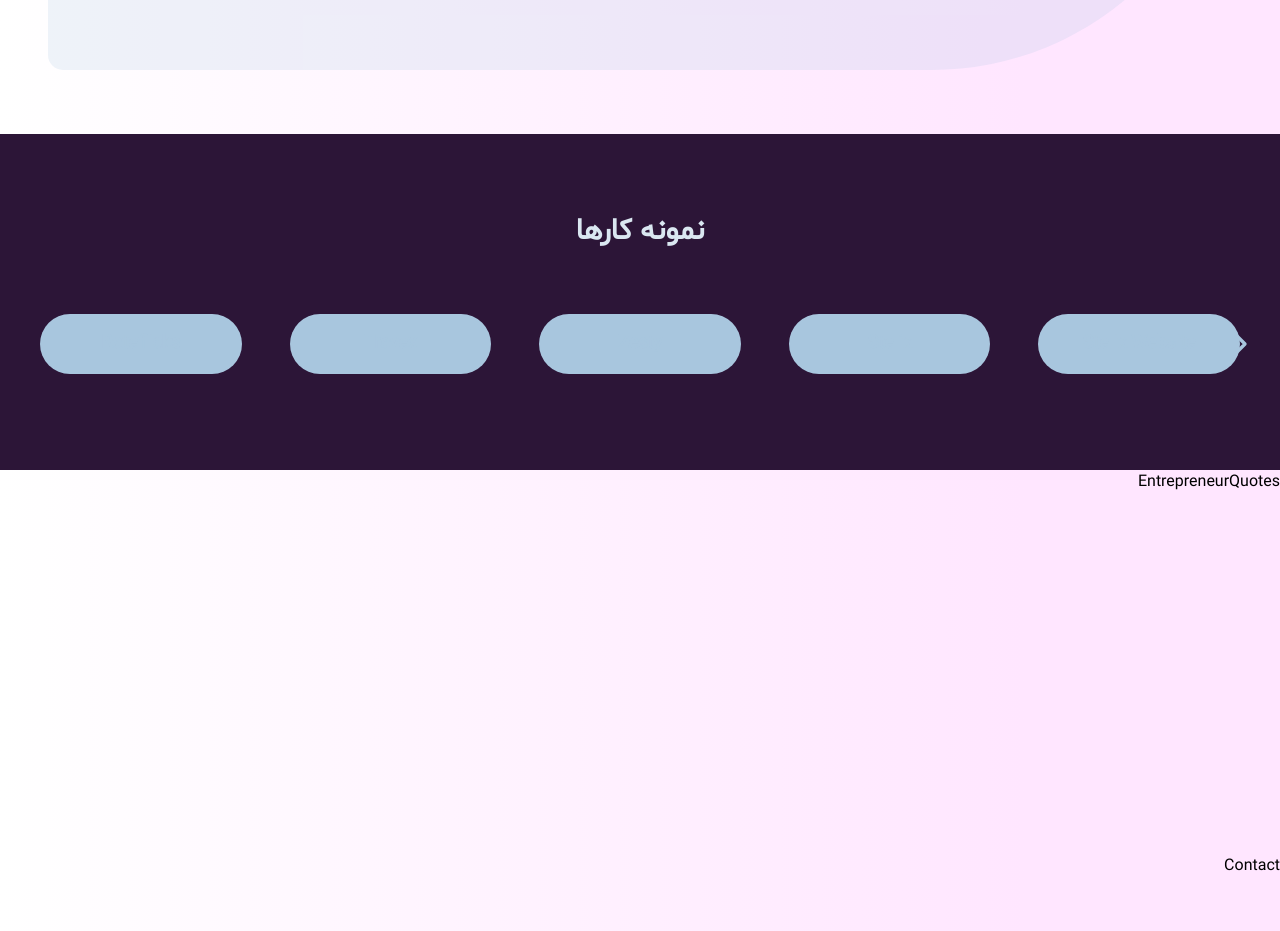
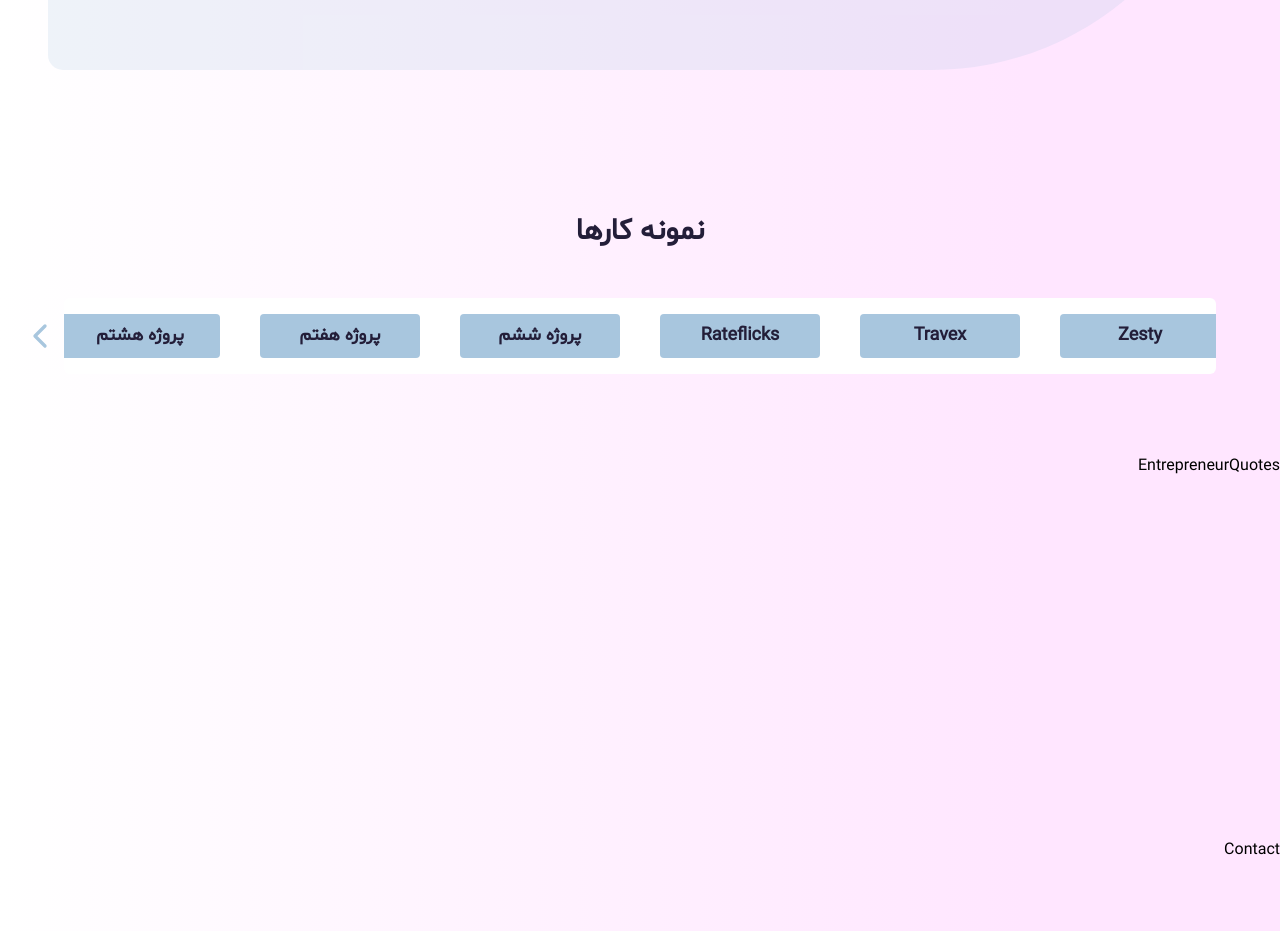
Before and after one commit to MatinT-SA/My-Personal-Website, a Next.js app: page / in a window 1280 px wide. Shown: the part 2100-3031 px from the top of the page. Built offline with nearby package versions, Linux system fonts and the light colour scheme.

Commit message:
making our project names visible as button names for projects section

```diff
--- a/app/components/projects/WistiaVideo.js
+++ b/app/components/projects/WistiaVideo.js
@@ -1,7 +1,7 @@
 import React from "react";
 
 const WistiaVideo = ({ wistiaId }) => (
-  <div className="w-full max-w-[80%] mx-auto mt-8">
+  <div className="w-full">
     <div
       className="wistia_responsive_padding"
       style={{ padding: "47.92% 0 0 0", position: "relative" }}
--- a/app/sections/Projects.js
+++ b/app/sections/Projects.js
@@ -1,7 +1,8 @@
 "use client";
 
 import { useState } from "react";
-import { motion } from "framer-motion";
+import { motion, AnimatePresence } from "framer-motion";
+import Script from "next/script";
 import WistiaVideo from "../components/projects/WistiaVideo";
 
 const PROJECTS = [
@@ -10,35 +11,35 @@ const PROJECTS = [
     name: "Stelix Website",
     description:
       "اولین پروژه ام با Next.js در کنار React و Tailwindcss که در اصل سایت مشتری پروژه قبلی ما یعنی Stelix هست. این وبسایت کاملا ریسپانسیو و مبتنی بر اصول حرفه ای کد نوشته شده که برای سیستم رزرو سوئیت در هتل میباشد.",
-    wistiaId: "tp8e04tq2i",
+    wistiaId: "placeholder-id-1",
   },
   {
     id: "stelix",
     name: "Stelix",
     description:
       "یک پروژه فول استک با استفاده از React، Vite، React Query، Supabase و بسیاری تکنولوژی‌ دیگر. یک سیستم پذیرش هتل که شامل احراز هویت، مدیریت رزروها، عملیات CRUD، فرم‌های پیشرفته و داشبورد تحلیلی می‌باشد.",
-    wistiaId: "ei6wx8l1ph",
+    wistiaId: "placeholder-id-2",
   },
   {
     id: "zesty",
     name: "Zesty",
     description:
       "وب اپ ریسپانسیو برای سفارش غذا از رستوران با استفاده از React + Vite. این اپ از Three.js و Redux Toolkit نیز بهره برده و یک تجربه کاربری دلچسب به کاربر می دهد.",
-    wistiaId: "yug44k97un",
+    wistiaId: "placeholder-id-3",
   },
   {
     id: "travex",
     name: "Travex",
     description:
       "یک پروژه ریسپانسیو با ری‌اکت با استفاده از useReducer و Context API برای مدیریت کردن state ها. یک نقشه تعاملگرا با استفاده از leaflet. ابزاری همچون Datepicker, React-toastify, react-router-dom برای یک تجربه کاربری دلچسب",
-    wistiaId: "yzs3wso7l9",
+    wistiaId: "placeholder-id-4",
   },
   {
     id: "rateflicks",
     name: "Rateflicks",
     description:
       "یک اپلیکیشن ری‌اکت برای رتبه‌بندی فیلم ها کاملا ریسپانسیو. قابلیت جستجوی فیلم‌ها، و نمایش بر اساس رتبه بندی ها. قابلیت هایی مانند جستجو، واکشی داده‌ها از API. همچنین از react-spinners و react-toastify استفاده کرده‌ام.",
-    wistiaId: "1xj3edyvq7",
+    wistiaId: "placeholder-id-5",
   },
   {
     id: "project-6",
@@ -72,19 +73,23 @@ const PROJECTS = [
   },
 ];
 
+const BUTTON_WIDTH_PX = 160;
+const BUTTON_GAP_PX = 40;
+
 export default function ProjectsSection() {
   const [startIndex, setStartIndex] = useState(0);
   const [activeProjectId, setActiveProjectId] = useState(null);
   const visibleProjects = 5;
 
+  // RTL Logic: Next button moves to a smaller index, Prev moves to a larger index.
   const handleNext = () => {
+    setStartIndex((prevIndex) => Math.max(prevIndex - 1, 0));
+  };
+
+  const handlePrev = () => {
     setStartIndex((prevIndex) =>
       Math.min(prevIndex + 1, PROJECTS.length - visibleProjects)
     );
-  };
-
-  const handlePrev = () => {
-    setStartIndex((prevIndex) => Math.max(prevIndex - 1, 0));
   };
 
   const handleAccordionToggle = (projectId) => {
@@ -94,29 +99,36 @@ export default function ProjectsSection() {
   return (
     <section
       id="Resume"
-      className="padding-top-5 px-4 bg-[#2c1537] text-[#a8c6de] py-20"
+      className="padding-top-5 px-4  text-[#a8c6de] py-20"
+      dir="rtl"
     >
       <div className="container mx-auto">
-        <h2 className="main-titles text-center text-3xl font-bold mb-12 text-[#dae7f1]">
+        <h2 className="main-titles text-center text-3xl font-bold mb-12 text-purple-primary">
           نمونه کارها
         </h2>
 
-        <div id="accordion" className="panel relative">
-          <div className="w-full flex justify-center items-center">
-            {/* Left Arrow Button */}
+        <div
+          id="accordion"
+          className="panel relative flex justify-center items-center"
+        >
+          <div className="w-6xl bg-white flex justify-center items-center rounded-md">
+            {/* Left Arrow Button (Now controls Prev) */}
             <motion.button
               onClick={handlePrev}
-              disabled={startIndex === 0}
+              disabled={startIndex >= PROJECTS.length - visibleProjects}
               className={`
                 absolute left-0 top-1/2 -translate-y-1/2 z-10 p-2
                 ${
-                  startIndex === 0
-                    ? "opacity-0 cursor-default"
+                  startIndex >= PROJECTS.length - visibleProjects
+                    ? "opacity-0 cursor-default pointer-events-none"
                     : "opacity-100 cursor-pointer"
                 }
               `}
-              initial={{ opacity: 0 }}
-              animate={{ opacity: startIndex === 0 ? 0 : 1 }}
+              initial={{ opacity: 1 }}
+              animate={{
+                opacity:
+                  startIndex >= PROJECTS.length - visibleProjects ? 0 : 1,
+              }}
               transition={{ duration: 0.3 }}
             >
               <svg
@@ -139,14 +151,20 @@ export default function ProjectsSection() {
             <div className="w-full overflow-hidden">
               <motion.ul
                 id="Resume-items"
-                className="flex flex-nowrap w-full"
-                animate={{ x: `-${startIndex * (100 / visibleProjects)}%` }}
+                className="flex flex-nowrap justify-center"
+                animate={{
+                  x: `-${startIndex * (BUTTON_WIDTH_PX + BUTTON_GAP_PX)}px`,
+                }}
                 transition={{ duration: 0.5, ease: "easeInOut" }}
               >
                 {PROJECTS.map((project) => (
                   <motion.li
                     key={project.id}
-                    className="flex-shrink-0 w-1/5 my-4 px-6 relative flex flex-col items-center justify-center cursor-pointer group"
+                    className="flex-shrink-0 relative flex flex-col items-center justify-center cursor-pointer group"
+                    style={{
+                      width: `${BUTTON_WIDTH_PX}px`,
+                      margin: `16px ${BUTTON_GAP_PX / 2}px`,
+                    }}
                   >
                     {/* Custom Tooltip */}
                     <div className="CustomTooltip absolute top-[-70px] right-[-50%] md:right-auto md:left-1/2 md:-translate-x-1/2 opacity-0 group-hover:opacity-100 bg-[#fff] text-[#2c1537] text-[13px] p-4 rounded-full shadow-lg transition-opacity duration-300 z-20 whitespace-nowrap">
@@ -156,11 +174,15 @@ export default function ProjectsSection() {
                     <button
                       onClick={() => handleAccordionToggle(project.id)}
                       className={`
-                        btn-Resume-buttons relative px-8 py-4 font-semibold text-lg rounded-full overflow-hidden transition-all duration-300 w-full z-10
-                        ${activeProjectId === project.id ? "active" : ""}
+                        relative px-4 py-2 font-semibold text-lg rounded-sm overflow-hidden transition-all duration-300 w-full z-10
+                        ${
+                          activeProjectId === project.id
+                            ? "text-blue-light bg-purple-primary"
+                            : "text-purple-primary"
+                        }
                       `}
                     >
-                      {project.name}
+                      <span className="relative z-20">{project.name}</span>
                       <span className="absolute left-0 right-0 top-0 bottom-0 z-[-1] bg-[#a8c6de] transition-transform duration-300 origin-left transform-scale-x-0 group-hover:scale-x-100"></span>
                     </button>
                   </motion.li>
@@ -168,23 +190,20 @@ export default function ProjectsSection() {
               </motion.ul>
             </div>
 
-            {/* Right Arrow Button */}
+            {/* Right Arrow Button (Now controls Next) */}
             <motion.button
               onClick={handleNext}
-              disabled={startIndex >= PROJECTS.length - visibleProjects}
+              disabled={startIndex === 0}
               className={`
                 absolute right-0 top-1/2 -translate-y-1/2 z-10 p-2
                 ${
-                  startIndex >= PROJECTS.length - visibleProjects
-                    ? "opacity-0 cursor-default"
+                  startIndex === 0
+                    ? "opacity-0 cursor-default pointer-events-none"
                     : "opacity-100 cursor-pointer"
                 }
               `}
               initial={{ opacity: 1 }}
-              animate={{
-                opacity:
-                  startIndex >= PROJECTS.length - visibleProjects ? 0 : 1,
-              }}
+              animate={{ opacity: startIndex === 0 ? 0 : 1 }}
               transition={{ duration: 0.3 }}
             >
               <svg
@@ -205,28 +224,23 @@ export default function ProjectsSection() {
           </div>
 
           {/* Accordion Content */}
-          <div className="panel-collapse collapse">
-            {PROJECTS.map((project) => (
+          <AnimatePresence mode="wait">
+            {activeProjectId && (
               <motion.div
-                key={`video-${project.id}`}
+                key={activeProjectId}
                 initial={{ opacity: 0, height: 0 }}
-                animate={{
-                  opacity: activeProjectId === project.id ? 1 : 0,
-                  height: activeProjectId === project.id ? "auto" : 0,
-                }}
+                animate={{ opacity: 1, height: "auto" }}
+                exit={{ opacity: 0, height: 0 }}
                 transition={{ duration: 0.5, ease: "easeInOut" }}
-                className={`overflow-hidden ${
-                  activeProjectId === project.id ? "block" : "hidden"
-                }`}
               >
-                <WistiaVideo wistiaId={project.wistiaId} />
+                <WistiaVideo wistiaId={activeProjectId} />
               </motion.div>
-            ))}
-          </div>
+            )}
+          </AnimatePresence>
         </div>
       </div>
       {/* Wistia Player Script */}
-      <script src="https://fast.wistia.net/player.js" async></script>
+      <Script src="https://fast.wistia.net/player.js" strategy="lazyOnload" />
     </section>
   );
 }
```
